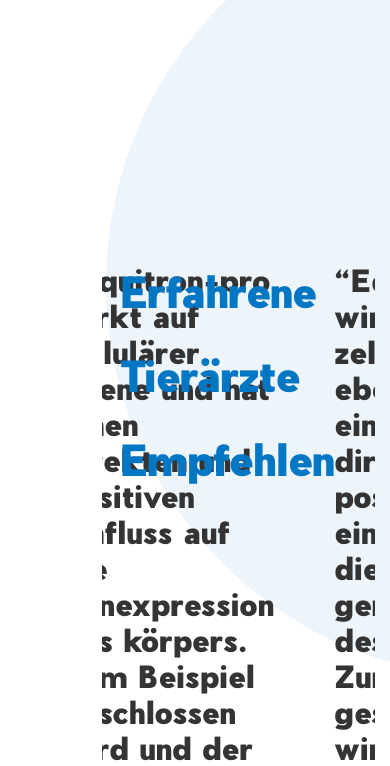
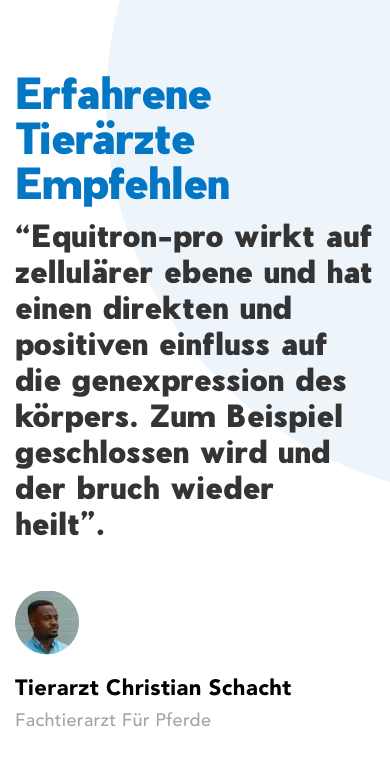
Before and after one commit to Kamarhinanton/Presto, a plain HTML site: page docs/index.html in a window 390 px wide. Shown: the part 8520-9286 px from the top of the page. Drawn offline with nearby package versions, Linux system fonts and the light colour scheme; files whose address does not match are found by name.

Commit message:
feat: mobile bottom-slider block finishing

```diff
--- a/#src/scss/block-7.scss
+++ b/#src/scss/block-7.scss
@@ -125,3 +125,61 @@
         }
     }
 }
+
+@media(max-width: 1919px){
+    .bottom-slider{
+        &__smalldots{
+            display: none;
+        }
+    }
+}
+
+@media(max-width: 1439px){
+    .bottom-slider{
+        &__description{
+            max-width: 500px;
+        }
+    }
+}
+
+@media(max-width: 1023px){
+    .bottom-slider{
+        margin: 158px 0;
+        &__slider{
+            margin-left: 0;
+        }
+        &__title{
+            padding: 0;
+        }
+        &__slide{
+            flex-direction: column;
+            justify-content: inherit;
+            padding: 0 0 100px 0;
+        }
+        .slider-arrow{
+            top: inherit;
+            bottom: 0;
+        }
+    }
+}
+
+@media(max-width: 767px){
+    .bottom-slider{
+        margin: 70px 0;
+        &__title{
+            &.pretitle{
+                line-height: 73px;
+            }
+        }
+    }
+}
+
+@media(max-width: 424px){
+    .bottom-slider{
+        &__title{
+            &.pretitle{
+                line-height: 45px;
+            }
+        }
+    }
+}
```
Also changed, not shown: docs/css/style.css, docs/css/style.min.css.
